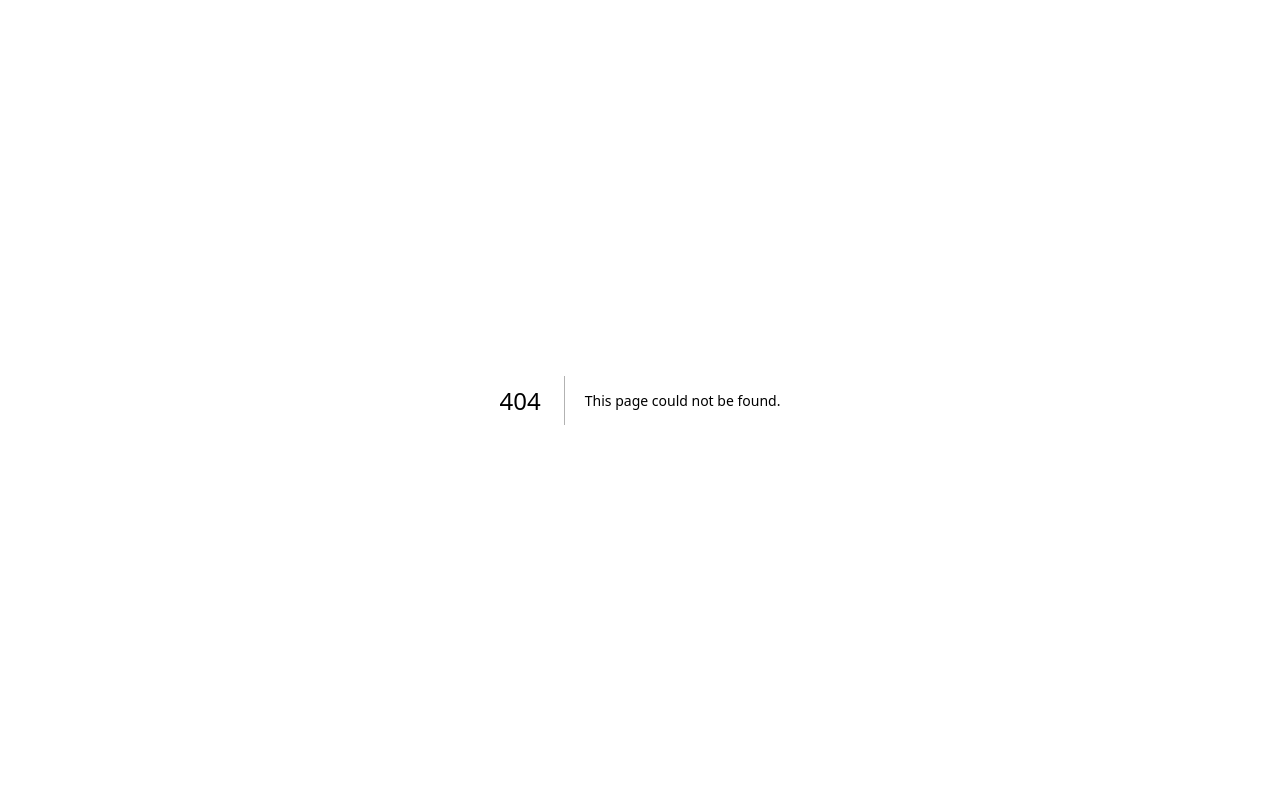
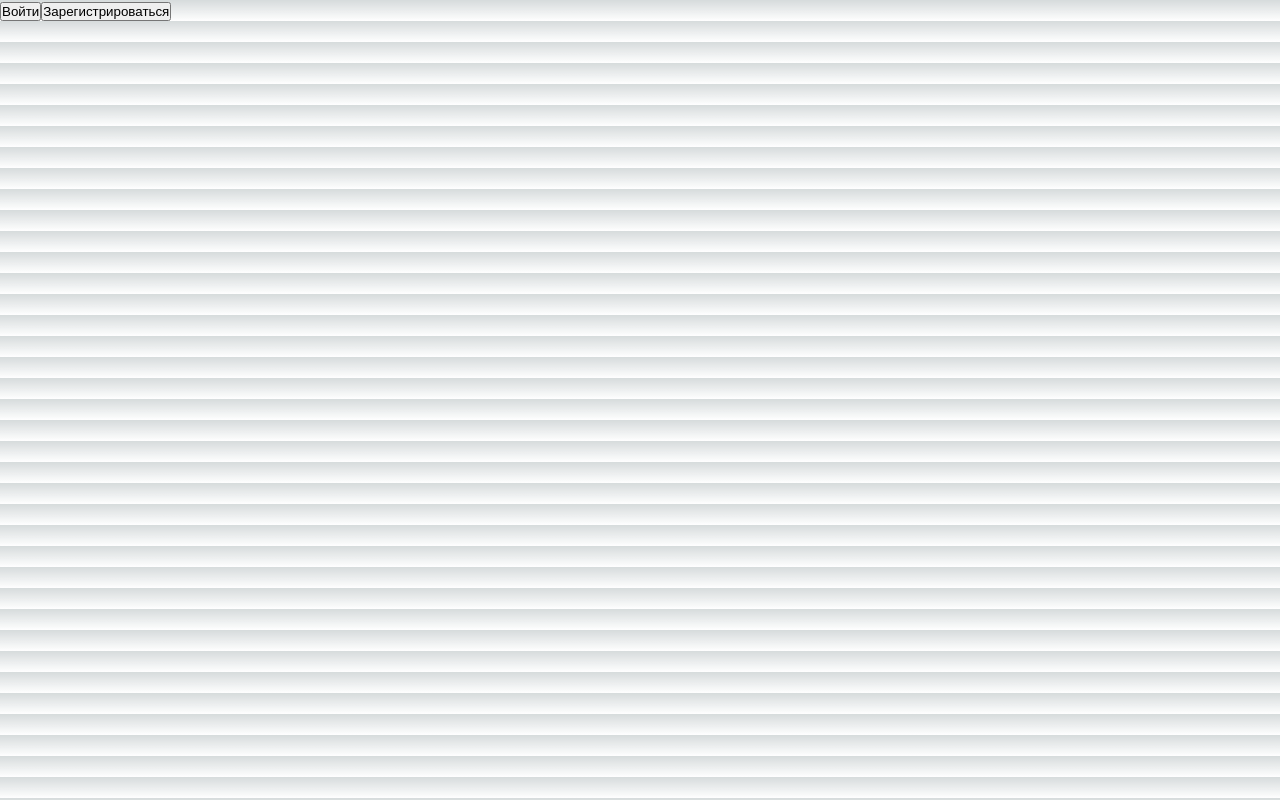
Before and after one commit to EK-machine/bonsai-front, a Next.js app: page /broadmin in a window 1280 px wide. Before the commit this address had no page. Built offline with nearby package versions, Linux system fonts and the light colour scheme.

Commit message:
feat: created BroAdmin page

```diff
--- /dev/null
+++ b/src/app/broadmin/components/index.ts
@@ -0,0 +1,3 @@
+export * from './modal-popup.component';
+export * from './sign-in.component';
+export * from './sign-up.component';
--- /dev/null
+++ b/src/app/broadmin/page.tsx
@@ -0,0 +1,36 @@
+'use client';
+
+import React from "react";
+import { useDispatch } from "react-redux";
+import { MODAL } from "../../consts/modal";
+import { openModal } from "../../redux/slices/modal.slice";
+import { SignModals } from "./components/sign-in-modal.component";
+
+export interface EventTargetWithDataSetTagName extends EventTarget {
+    tagName: string;
+    dataset: {
+        openModalName: string;
+        locale: string;
+        formLink: string;
+        menuType: string;
+    }
+}
+
+export default function BroAdmin() {
+    const dispatch = useDispatch()
+
+    const handleClick = (e: React.MouseEvent<HTMLElement>) => {
+        const eTerget = e.target as EventTargetWithDataSetTagName;
+        const {dataset: {openModalName}} = eTerget;
+        e.preventDefault();
+        dispatch(openModal(openModalName));
+    }
+
+    return (
+        <div>
+            <button onClick={handleClick} data-open-modal-name={MODAL.SIGN_IN}>Войти</button>
+            <button onClick={handleClick} data-open-modal-name={MODAL.SIGN_UP}>Зарегистрироваться</button>
+            <SignModals />
+        </div>
+    )
+}
```
